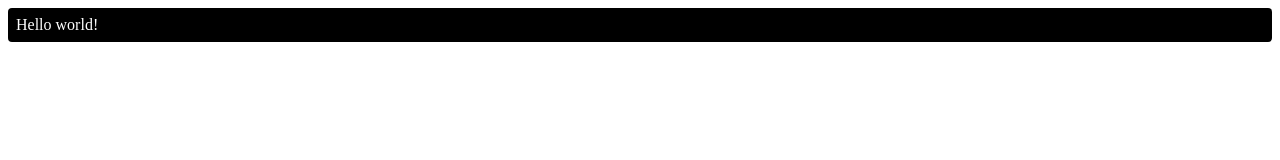
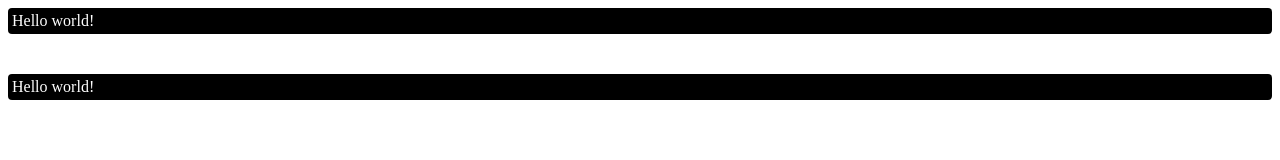
Before and after one commit to sorknes/my-personal-site-ts, a Gatsby site: page / in a window 1280 px wide. Built offline with nearby package versions, Linux system fonts and the light colour scheme; Gatsby itself is replaced by a stand-in of ours.

Commit message:
feat: Add different spacing based on component and layout

```diff
--- a/src/pages/index.tsx
+++ b/src/pages/index.tsx
@@ -6,15 +6,27 @@ export interface IProps {}
 
 const Home: React.FC<IProps> = () => {
   return (
+    <React.Fragment>
       <div
         style={{
-        padding: token.space[2],
+          padding: token.space.component[2],
+          marginBottom: token.space.layout[6],
           color: token.color.neutral.TINT_100,
           borderRadius: token.border.radius[2],
           backgroundColor: token.color.neutral.TINT_0,
         }}>
         Hello world!
       </div>
+      <div
+        style={{
+          padding: token.space.component[2],
+          color: token.color.neutral.TINT_100,
+          borderRadius: token.border.radius[2],
+          backgroundColor: token.color.neutral.TINT_0,
+        }}>
+        Hello world!
+      </div>
+    </React.Fragment>
   )
 }
 
--- a/src/utils/tokens/index.ts
+++ b/src/utils/tokens/index.ts
@@ -6,7 +6,8 @@
 
 import borderRadius from "./border-radius"
 import colorNeutral from "./color-neutral"
-import space from "./space"
+import spaceComponent from "./space-component"
+import spaceLayout from "./space-layout"
 
 export const token: any = {
   border: {
@@ -15,5 +16,8 @@ export const token: any = {
   color: {
     neutral: colorNeutral,
   },
-  space: space,
+  space: {
+    component: spaceComponent,
+    layout: spaceLayout,
+  },
 }
--- /dev/null
+++ b/src/utils/tokens/space-component.ts
@@ -0,0 +1,24 @@
+/**
+ * Use the space-component scale when building individual components.
+ *
+ * @category Token
+ */
+
+const spaceComponent: Array<string> = [
+  "0", // 0px
+  "0.125rem", // 2px
+  "0.250rem", // 4px
+  "0.500rem", // 8px
+  "0.750rem", // 12px
+  "1.000rem", // 16px
+  "1.250rem", // 20px
+  "1.500rem", // 24px
+  "1.750rem", // 28px
+  "2.000rem", // 32px
+  "2.250rem", // 36px
+  "2.500rem", // 40px
+  "2.750rem", // 44px
+  "3.000rem", // 48px
+]
+
+export default spaceComponent
--- /dev/null
+++ b/src/utils/tokens/space-layout.ts
@@ -0,0 +1,22 @@
+/**
+ * The space-layout scale is used for arranging components and other UI parts into a full page layout.
+ *
+ * @category Token
+ */
+
+const spaceLayout: Array<string> = [
+  "0.500rem", // 8px
+  "1rem", // 16px
+  "1.250rem", // 20px
+  "1.500rem", // 24px
+  "1.750rem", // 28px
+  "2.000rem", // 32px
+  "2.500rem", // 40px
+  "3.000rem", // 48px
+  "4.000rem", // 64px
+  "5.000rem", // 80px
+  "6.000rem", // 96px
+  "7.000rem", // 112px
+]
+
+export default spaceLayout
--- a/src/utils/tokens/space.ts
+++ /dev/null
@@ -1,32 +0,0 @@
-/**
- * Space tokens are used for padding, margins, and position coordinates.
- * The design system uses multiples of 4px for all spacing values.
- *
- * @category Token
- */
-
-const space: Array<string> = [
-  "0", // 0px
-  "0.250rem", // 4px
-  "0.500rem", // 8px
-  "0.750rem", // 12px
-  "1.000rem", // 16px
-  "1.250rem", // 20px
-  "1.500rem", // 24px
-  "1.750rem", // 28px
-  "2.000rem", // 32px
-  "2.250rem", // 36px
-  "2.500rem", // 40px
-  "2.750rem", // 44px
-  "3.000rem", // 48px
-  "3.250rem", // 52px
-  "3.500rem", // 56px
-  "3.750rem", // 60px
-  "4.000rem", // 64px
-  "4.250rem", // 68px
-  "4.500rem", // 72px
-  "4.750rem", // 76px
-  "5.000rem", // 80px
-]
-
-export default space
```
Lines whose indentation alone changed are shown as unchanged.
